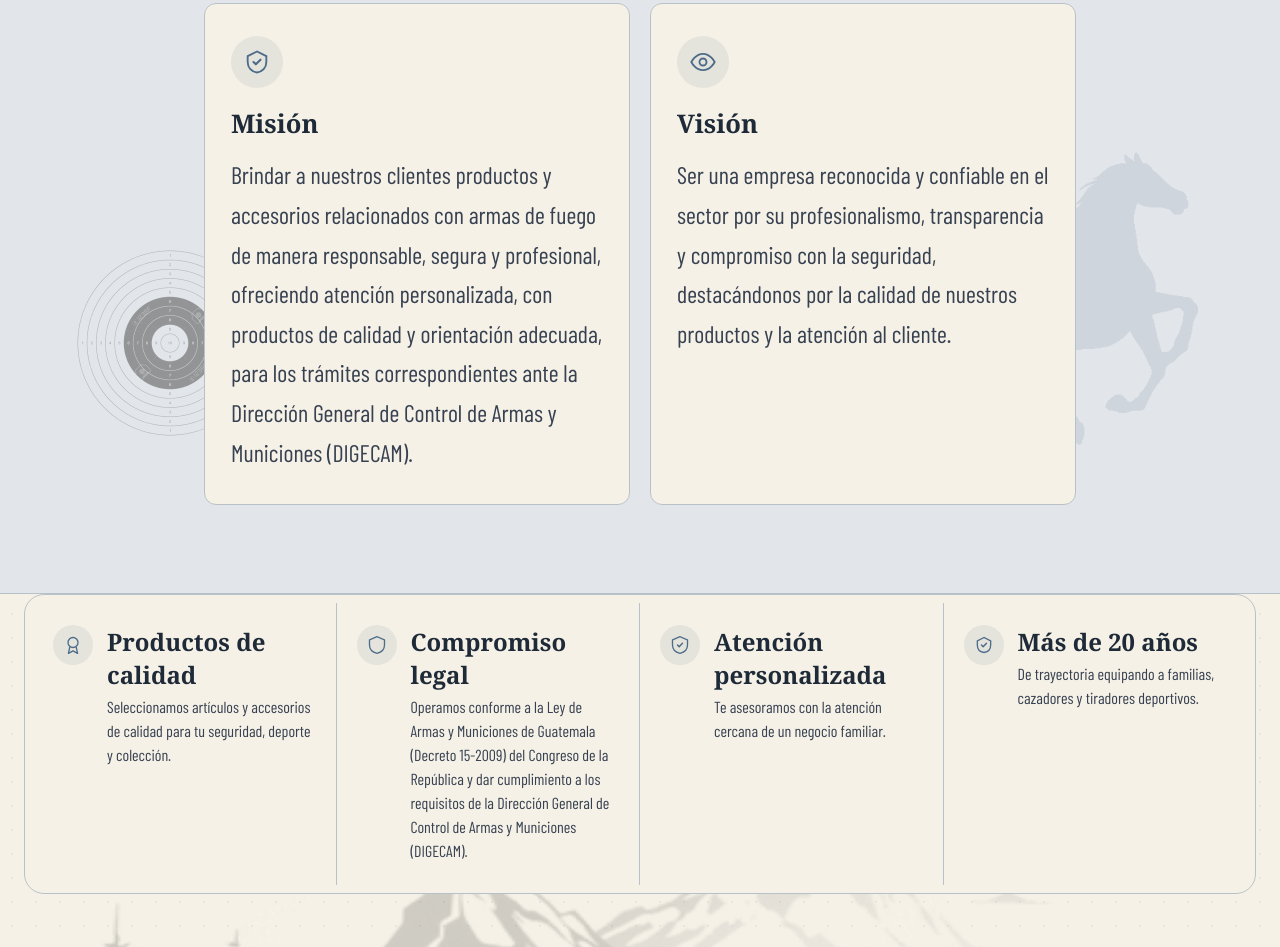
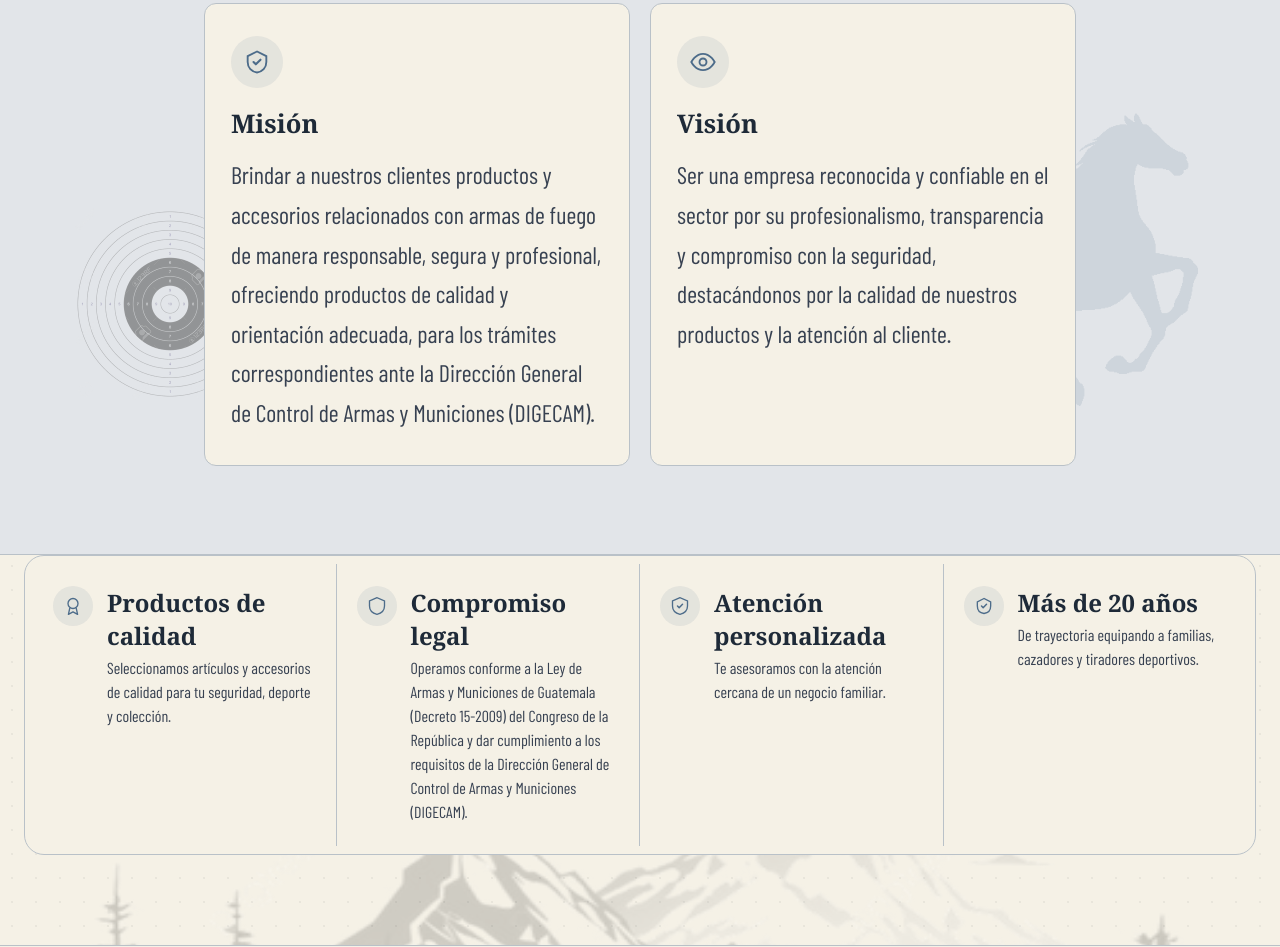
Before and after one commit to jbarreram207-dotcom/la-charra-backend, a website: page index.html in a window 1280 px wide. Shown: the part 2638-3585 px from the top of the page. Drawn offline with nearby package versions, Linux system fonts and the light colour scheme; a web font is replaced by a local one.

Commit message:
Actualización de página La Charra

```diff
--- a/index.html
+++ b/index.html
@@ -213,8 +213,7 @@
         </span>
         <h3 class="mv-card__title">Misión</h3>
         <p class="mv-card__text">Brindar a nuestros clientes productos y accesorios relacionados
-        con armas de fuego de manera responsable, segura y profesional, ofreciendo atención personalizada,
-        con productos de calidad y orientación adecuada, para los trámites correspondientes ante la Dirección General de Control de Armas y Municiones (DIGECAM).</p>
+        con armas de fuego de manera responsable, segura y profesional, ofreciendo productos de calidad y orientación adecuada, para los trámites correspondientes ante la Dirección General de Control de Armas y Municiones (DIGECAM).</p>
       </div>
       <div class="mv-card">
         <span class="mv-card__icon">
```
